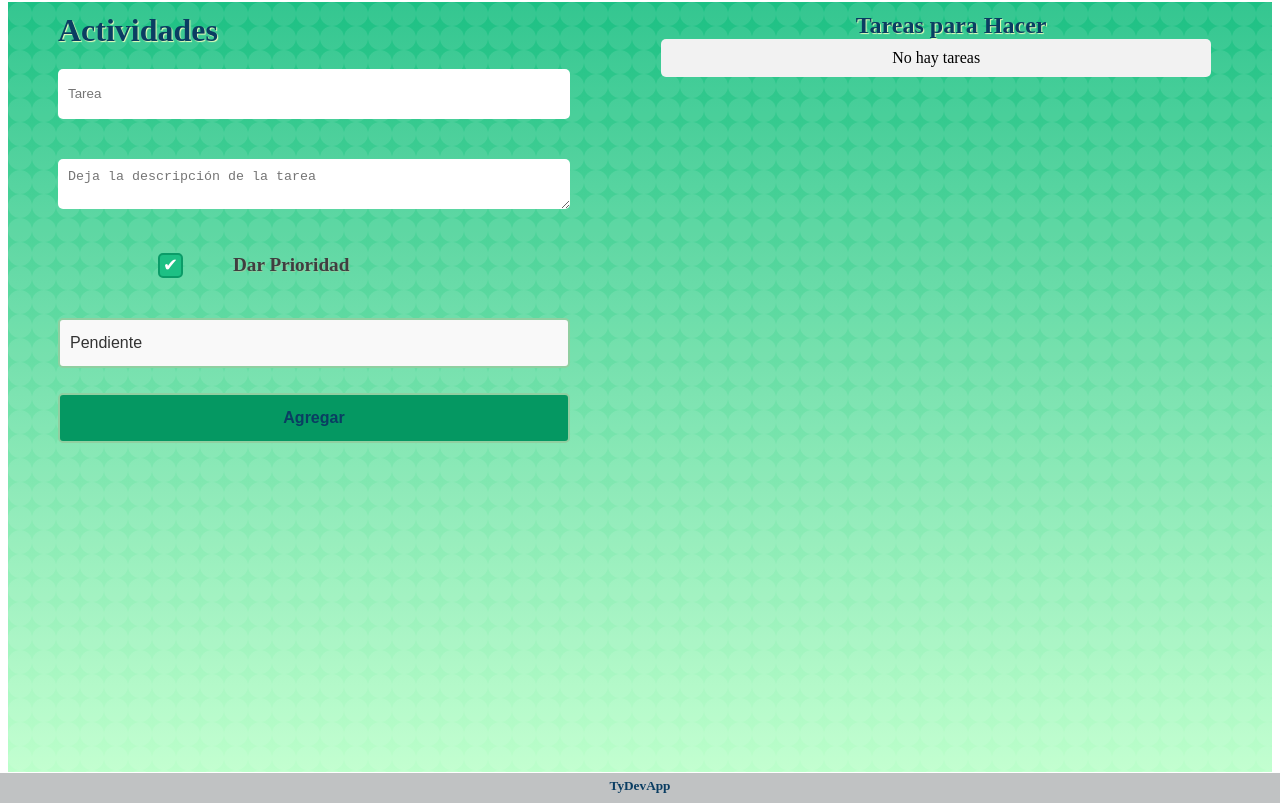
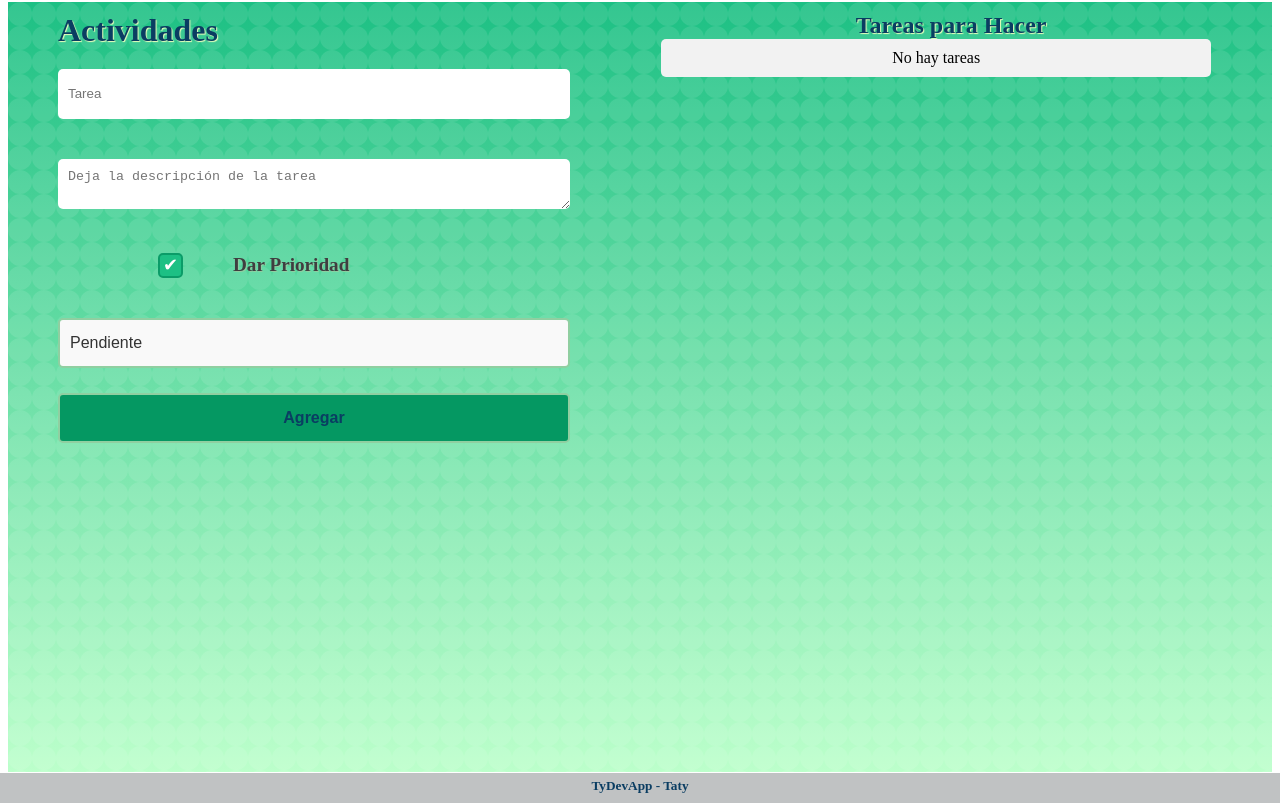
Before and after one commit to Taty71/appTareas, a React (Vite) app: page / in a window 1280 px wide. Built offline with nearby package versions, Linux system fonts and the light colour scheme.

Commit message:
Update Footer.jsx

```diff
--- a/src/componentes/Footer.jsx
+++ b/src/componentes/Footer.jsx
@@ -14,7 +14,7 @@ const footerStyle = {
 const Footer = () => {
     return (
         <footer style={footerStyle}>
-            <h5>TyDevApp</h5>
+            <h5>TyDevApp - Taty</h5>
         </footer>
     );
 };
```
